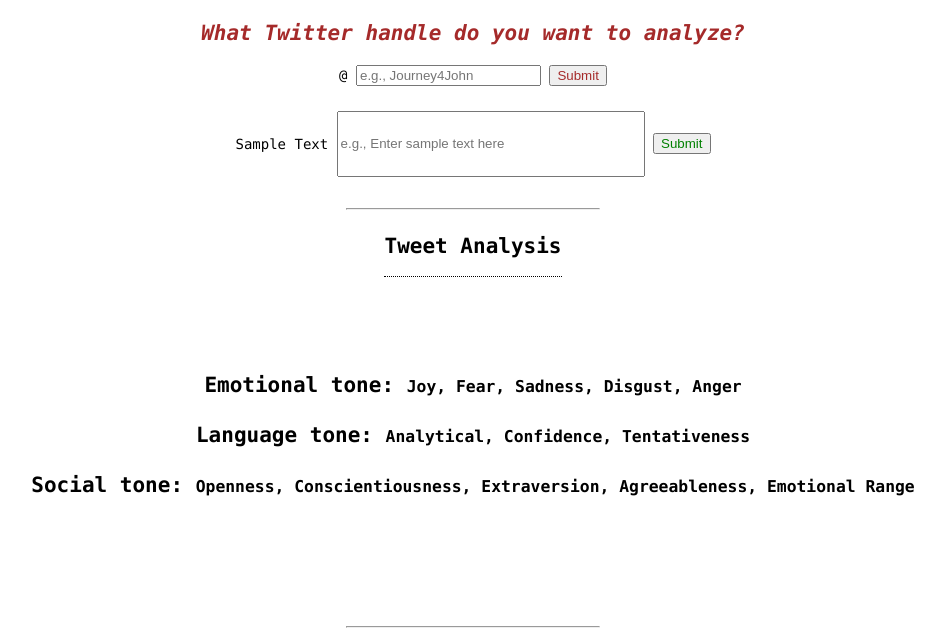
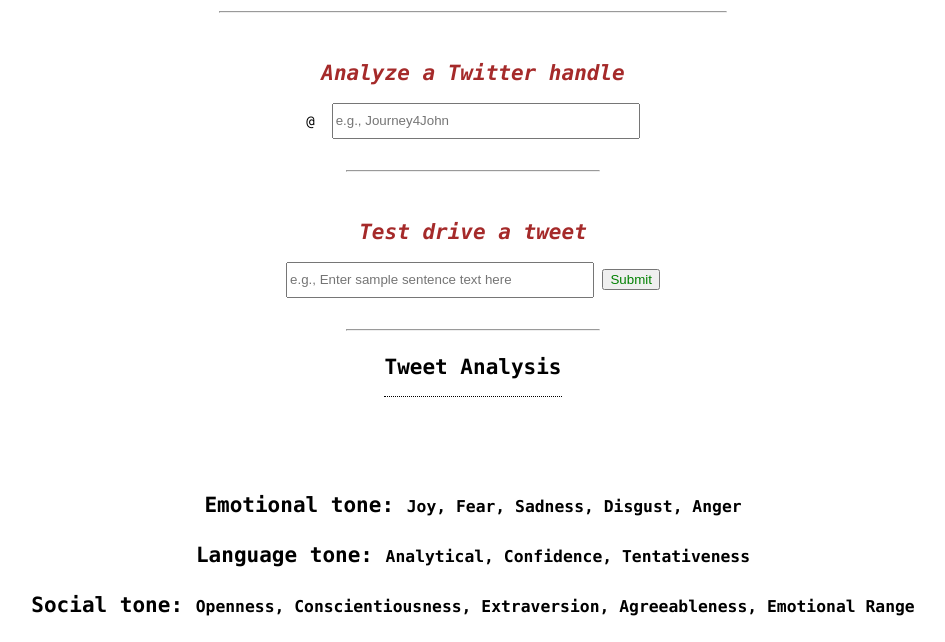
Before and after one commit to toddmacintyre/VTAK, a website: page public/index.html in a window 1280 px wide. Shown: the part 151-793 px from the top of the page, without its empty margins (167-1112 px from the left). Drawn offline with nearby package versions, Linux system fonts and the light colour scheme; some packages are replaced by stand-ins of ours; no server answers.

Commit message:
Updated index.html to change search box sizes, added hr line under Watson logo & between searches, pushed twitter profile section down to center vertically. Tested and working but Aamir will also update the test drive, adding a div to display an image instead of current which leaves the previous profile from last search.

```diff
--- a/public/index.html
+++ b/public/index.html
@@ -15,9 +15,10 @@
       <h1 style="color: green">Sentiment.ly</h1>
       <h2 style="color: green">Twitter users analyzed, using the brains of</h2>
       <img ng-src="./ibmwatson.jpg" width="300px" height="45px">
-      <h2 style="font-style: italic; color: brown ">What Twitter handle do you want to analyze?</h2>
+      <hr style="width: 40%"><br>
+      <h2 style="font-style: italic; color: brown ">Analyze a Twitter handle</h2>
       <form ng-submit="searchRequest()"> <!-- calls factory function that makes POST req w/ input value (twitter handle)  -->
-        @&nbsp<input type="text" ng-model="searchRequestInput" placeholder="e.g., Journey4John" required>
+        <a style=font-weight: bold">@ &nbsp</a><input type="text" ng-model="searchRequestInput" placeholder="e.g., Journey4John" required style="height:30px; width: 300px;>
         <input type="Submit" style="color: brown"><br><br>
         <div ng-if="spinner">
           <img ng-src="./spiffygif_46x46.gif">
@@ -25,8 +26,12 @@
       </form>
 
       <!-- Form for test Drive -->
+      <hr style="width: 20%"><br>
+      <h2 style="font-style: italic; color: brown ">Test drive a tweet</h2>
       <form ng-submit="sampleRequest()">
-        Sample Text&nbsp<input type="text" ng-model="sampleTweetInput" placeholder="e.g., Enter sample text here" required style="height:60px; width: 300px; font-size:10pt;">
+        <!-- Test drive a tweet!&nbsp -->
+
+        <input type="text" ng-model="sampleTweetInput" placeholder="e.g., Enter sample sentence text here" required style="height:30px; width: 300px; font-size:10pt;">
         <input type="Submit" style="color: green"><br><br>
         <div ng-if="spinner">
           <img ng-src="./spiffygif_46x46.gif">
@@ -58,6 +63,7 @@
   <section>
       <div ng-if="showResults">
         <div class = "userData"  id="profile">
+          <br><br>
           <div>
             <img ng-src="{{ userData.imageUrl }}" alt="Macaque in the trees" style='width:40%;' border="2" alt="Null">
         </div>
```
